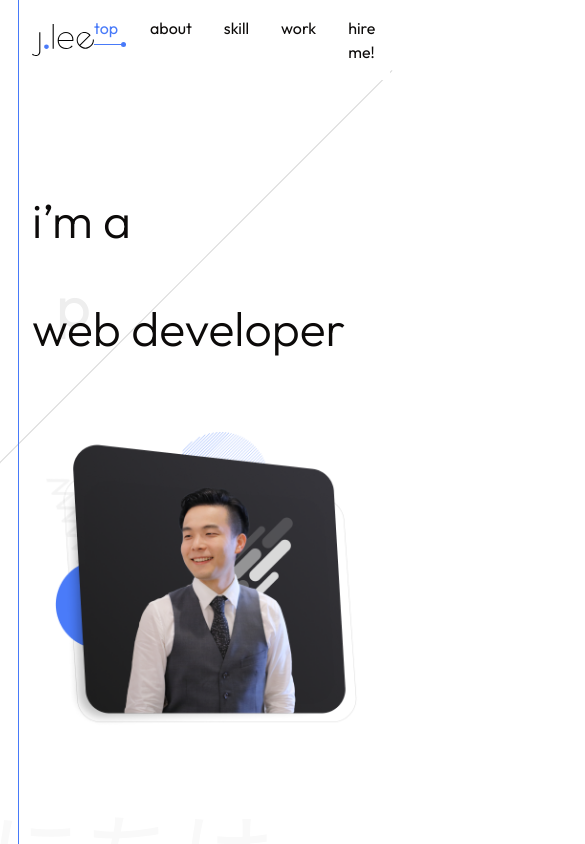
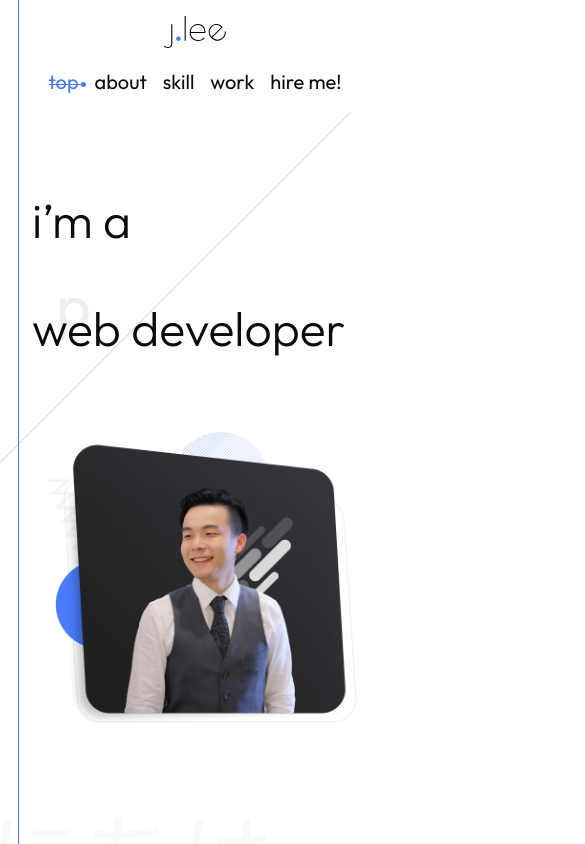
Before and after one commit to fromiron/profile-2023, a Next.js app: page / in a window 390 px wide. Shown: the top 844 px of the page, 585 px wide, since content can reach past the window. Built offline with nearby package versions, Linux system fonts and the light colour scheme.

Commit message:
・mobileでOverflowされるオブジェクトによるXスクロールを防ぐ処理

```diff
--- a/src/app/about.tsx
+++ b/src/app/about.tsx
@@ -20,11 +20,13 @@ export default function AboutSection() {
       id="about"
       className="relative font-light flex flex-col items-center justify-center"
     >
-      <div className="break-keep text-8xl lg:text-[240px] text-gray-light">
+      <div className="break-keep text-8xl lg:text-[240px] text-gray-light w-fit">
         <div className="relative -z-10 -translate-x-1/3 -translate-y-10 select-none">
           こんにちは
         </div>
-        <div className={`text-primary text-5xl lg:text-6xl text-center ${FONT_EN}`}>
+        <div
+          className={`text-primary text-5xl lg:text-6xl text-center ${FONT_EN}`}
+        >
           <TypingText
             text="“Hello, Japan!”"
             delay={0.2}
--- a/src/app/layout.tsx
+++ b/src/app/layout.tsx
@@ -13,11 +13,11 @@ export const metadata: Metadata = {
 
 export default function RootLayout({ children }: { children: ReactNode }) {
   return (
-    <html lang="ja" className="scroll-smooth">
+    <html lang="ja" className="scroll-smooth w-full overflow-x-hidden">
       <body className={FONT_JP}>
         <ScrollProgressBar />
         <Header />
-        <main className="container max-w-screen-xl">{children}</main>
+        <main className="container overflow-x-hidden lg:overflow-x-visible max-w-screen-xl">{children}</main>
         <Footer />
       </body>
     </html>
--- a/src/components/layout/header.tsx
+++ b/src/components/layout/header.tsx
@@ -7,8 +7,10 @@ export const HEADER_HEIGHT = "80px";
 
 const Header = () => {
   return (
-    <header className={`fixed w-full ${FONT_EN} header-h z-40`}>
-      <nav className="flex justify-between items-center bg-background h-full w-full max-w-screen-xl mx-auto px-8">
+    <header
+      className={`fixed ${FONT_EN} py-4 bg-background left-0 right-0 header-h z-40`}
+    >
+      <nav className="flex flex-col lg:flex-row justify-between items-center h-full max-w-screen-xl mx-auto px-8">
         <Link href="/" className="cursor-pointer">
           <Logo />
         </Link>
--- a/src/components/navigation.tsx
+++ b/src/components/navigation.tsx
@@ -26,7 +26,7 @@ const Navigation = () => {
   }, [activeLink, navItems]);
 
   return (
-    <ul className="flex relative gap-x-8" ref={navContainerRef}>
+    <ul className="flex relative gap-x-4 lg:gap-x-8" ref={navContainerRef}>
       <motion.div
         id="nav-acc"
         className="absolute flex bottom-[40%] h-[1px] bg-primary"
@@ -34,7 +34,7 @@ const Navigation = () => {
         animate={{ width: accWidth }}
         transition={{ duration: 0.3, ease: "easeInOut" }}
       >
-        <div className="absolute right-0 -top-[2px] h-[5px] w-[5px] rounded-full bg-primary" />{" "}
+        <div className="absolute right-0 -top-[2px] h-[5px] w-[5px] rounded-full bg-primary" />
       </motion.div>
       {navItems.map((item) => (
         <NavItem
@@ -59,7 +59,12 @@ const NavItem = ({
 }) => {
   return (
     <li>
-      <a href={url} className={`transition-all duration-500 ${selected ? "font-medium text-primary" : ""} select-none hover:text-primary`}>
+      <a
+        href={url}
+        className={`transition-all duration-500 text-xl ${
+          selected ? "font-medium text-primary" : ""
+        } select-none hover:text-primary`}
+      >
         {text}
       </a>
     </li>
--- a/src/styles/globals.css
+++ b/src/styles/globals.css
@@ -4,12 +4,12 @@
 
 @layer base {
   .header-h {
-    height: 5rem;
+    height: 7rem;
   }
   /* HeaderのHeight分PTで下げるHeaderのHeightを抜いた最大スクリーンHeight */
   section {
-    min-height: calc(100vh - 5rem);
-    padding-top: 5rem;
+    min-height: calc(100vh - 7rem);
+    padding-top: 7rem;
   }
 
   /* スクロールバーを非表示 */
```
